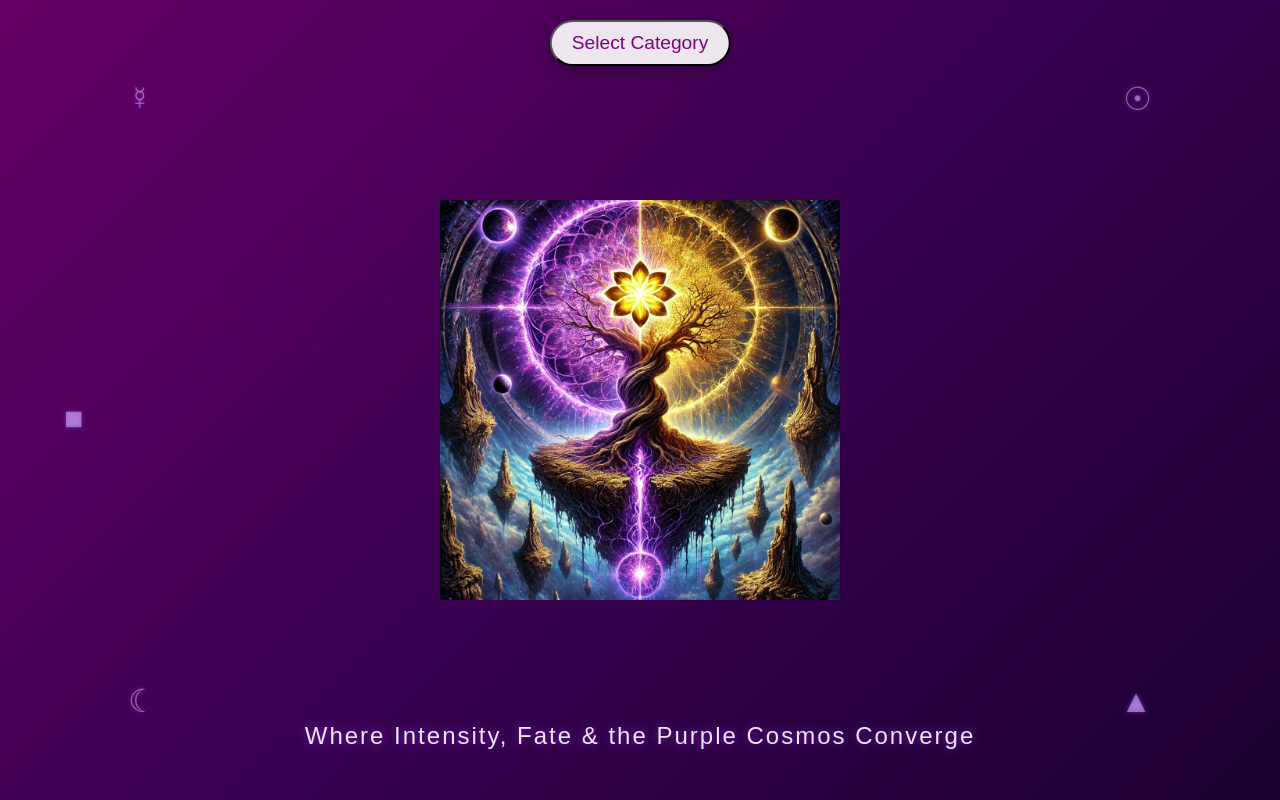
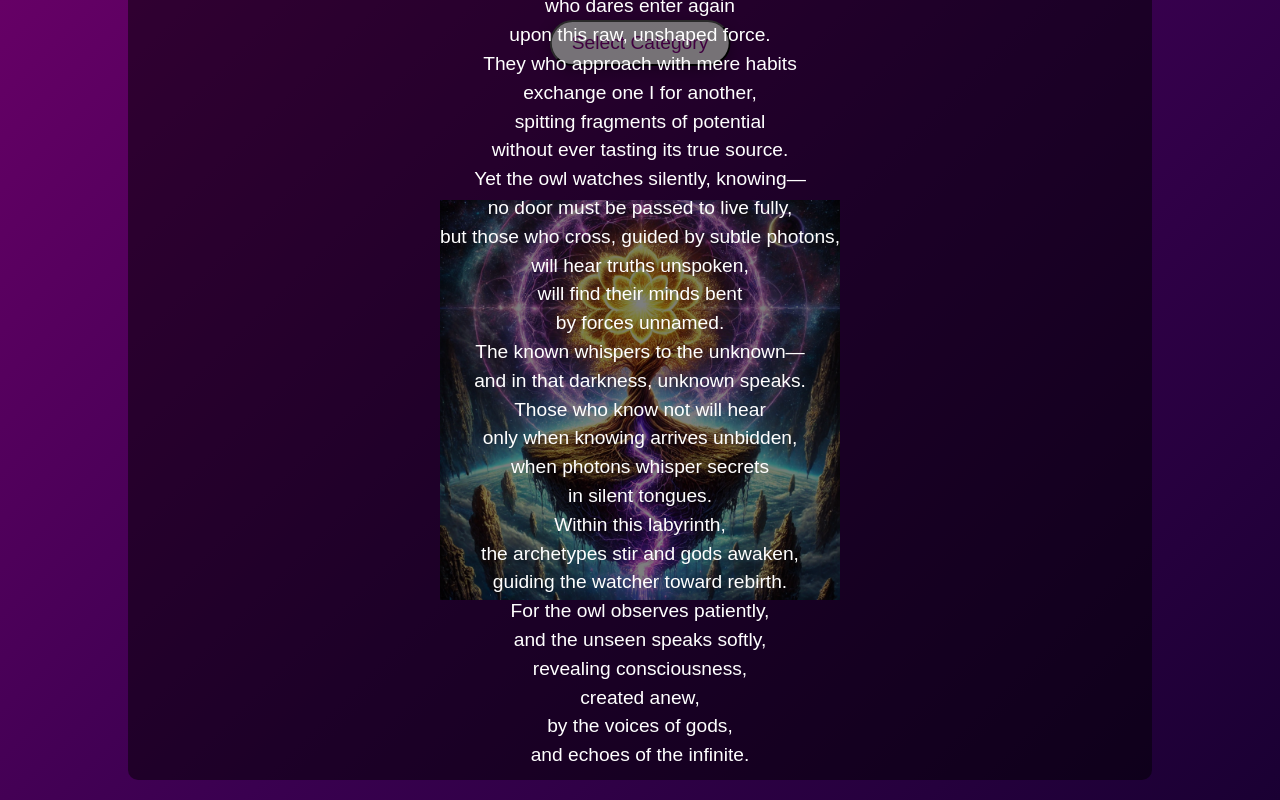
Before and after one commit to FAeN399/FAeN399.github.io, a plain HTML site: page index.html in a window 1280 px wide. Drawn offline with Linux system fonts and the light colour scheme.

Commit message:
Update index.html

```diff
--- a/index.html
+++ b/index.html
@@ -6,21 +6,14 @@
   <title>Fashadow</title>
   <style>
     /* Global Reset */
-    * {
-      margin: 0;
-      padding: 0;
-      box-sizing: border-box;
-    }
-    html, body {
-      height: 100%;
-    }
+    * { margin: 0; padding: 0; box-sizing: border-box; }
+    html, body { height: 100%; }
     body {
       position: relative;
       display: flex;
       justify-content: center;
       align-items: center;
-      font-family: 'Arial', sans-serif;
-      /* Deep purple gradient background with animation */
+      font-family: Arial, sans-serif;
       background: linear-gradient(135deg, #1a0033, #3a0050, #660066);
       animation: backgroundShift 10s ease infinite;
       color: #fff;
@@ -31,8 +24,6 @@
       50%  { background: linear-gradient(135deg, #660066, #3a0050, #1a0033); }
       100% { background: linear-gradient(135deg, #1a0033, #3a0050, #660066); }
     }
-
-    /* Navigation Button */
     .select-btn {
       position: absolute;
       top: 20px;
@@ -40,11 +31,11 @@
       transform: translateX(-50%);
       font-size: 1.2rem;
       text-decoration: none;
-      background: rgba(255, 255, 255, 0.9);
-      color: #800080; /* dark purple */
+      background: rgba(255,255,255,0.9);
+      color: #800080;
       padding: 10px 20px;
       border-radius: 30px;
-      box-shadow: 0 4px 15px rgba(0, 0, 0, 0.3);
+      box-shadow: 0 4px 15px rgba(0,0,0,0.3);
       transition: background 0.3s, transform 0.3s;
       z-index: 4;
       cursor: pointer;
@@ -53,120 +44,34 @@
       background: #fff;
       transform: scale(1.05);
     }
-
-    /* Remove the original hexagon styling and add new styling for the centered image */
     .center-image {
-      width: 400px; /* adjust width as needed */
+      width: 400px;
       height: auto;
       z-index: 5;
     }
-
-    /* Tagline */
-    .tagline {
+    .rotating-quote {
       position: absolute;
-      bottom: 50px;
-      width: 100%;
+      bottom: 20px;
+      width: 80%;
       text-align: center;
-      font-size: 1.5rem;
-      letter-spacing: 2px;
-      color: rgba(255, 255, 255, 0.9);
-      text-shadow: 0 0 10px rgba(138, 43, 226, 0.8);
-      z-index: 6;
+      font-size: 1.2rem;
+      line-height: 1.5;
+      padding: 10px;
+      background: rgba(0,0,0,0.5);
+      border-radius: 10px;
+      z-index: 7;
+      white-space: pre-wrap;
     }
-
-    /* Overlays (Geometry, Fibonacci, Alchemical Symbols) */
-    .sacred-geometry {
-      position: absolute;
-      width: 800px;
-      height: 600px;
-      top: 0;
-      left: 0;
-      opacity: 0.05;
-      pointer-events: none;
-      z-index: 1;
-    }
-    .sacred-geometry circle {
-      fill: none;
-      stroke: rgba(255, 255, 255, 0.1);
-      stroke-width: 2;
-    }
-    .fibonacci {
-      position: absolute;
-      width: 300px;
-      height: 300px;
-      top: calc(50% - 150px);
-      left: calc(50% - 150px);
-      opacity: 0.4;
-      pointer-events: none;
-      z-index: 2;
-      transform: rotate(15deg);
-    }
-    .alchemical-symbols {
-      position: absolute;
-      width: 100%;
-      height: 100%;
-      top: 0;
-      left: 0;
-      pointer-events: none;
-      z-index: 3;
-    }
-    .alchemical-symbol {
-      position: absolute;
-      font-size: 2rem;
-      color: rgba(255, 255, 255, 0.4);
-      text-shadow: 0 0 5px rgba(138, 43, 226, 0.8);
-    }
-    .alchemical-symbol.symbol-mercury   { top: 10%; left: 10%; }
-    .alchemical-symbol.symbol-sun       { top: 10%; right: 10%; }
-    .alchemical-symbol.symbol-moon      { bottom: 10%; left: 10%; }
-    .alchemical-symbol.symbol-sulfur    { bottom: 10%; right: 10%; }
-    .alchemical-symbol.symbol-salt      { top: 50%; left: 5%; }
   </style>
 </head>
 <body>
 
-  <!-- Single Navigation Button -->
   <button class="select-btn" id="selectCategoryBtn">Select Category</button>
-
-  <!-- Sacred Geometry Overlay: Flower of Life -->
-  <svg class="sacred-geometry" viewBox="0 0 800 600" xmlns="http://www.w3.org/2000/svg">
-    <circle cx="400" cy="300" r="100" />
-    <circle cx="400" cy="200" r="100" />
-    <circle cx="500" cy="250" r="100" />
-    <circle cx="500" cy="350" r="100" />
-    <circle cx="400" cy="400" r="100" />
-    <circle cx="300" cy="350" r="100" />
-    <circle cx="300" cy="250" r="100" />
-  </svg>
-
-  <!-- Fibonacci Spiral Overlay -->
-  <svg class="fibonacci" viewBox="-100 -100 200 200" xmlns="http://www.w3.org/2000/svg">
-    <path d="
-      M -20,0
-      A 20,20 0 0,1 0,-20
-      A 20,20 0 0,1 20,0
-      A 40,40 0 0,0 20,40
-      A 60,60 0 0,0 -40,40
-      A 100,100 0 0,1 -40,-60
-    " stroke="rgba(255,255,255,0.3)" fill="none" stroke-width="2"/>
-  </svg>
-
-  <!-- Alchemical Symbols Overlay -->
-  <div class="alchemical-symbols">
-    <span class="alchemical-symbol symbol-mercury">☿</span>
-    <span class="alchemical-symbol symbol-sun">☉</span>
-    <span class="alchemical-symbol symbol-moon">☾</span>
-    <span class="alchemical-symbol symbol-sulfur">▲</span>
-    <span class="alchemical-symbol symbol-salt">■</span>
-  </div>
-
-  <!-- Centered Image (replacing the pulsing hexagon) -->
-  <img src="Demitree.webp" alt="Fashadow" class="center-image">
-
-  <!-- Tagline -->
-  <div class="tagline">Where Intensity, Fate & the Purple Cosmos Converge</div>
+  <img src="765df34e-f682-467a-a7a3-89592306d494.webp" alt="Fashadow" class="center-image">
+  <div id="rotatingQuote" class="rotating-quote"></div>
 
   <script>
+    // Navigation Button Logic
     document.getElementById('selectCategoryBtn').addEventListener('click', function() {
       const category = prompt("Which category do you want?\nEnter: persona, archetype, or traits").toLowerCase().trim();
       if (category === "persona") {
@@ -179,6 +84,19 @@
         alert("Invalid category. Please enter persona, archetype, or traits.");
       }
     });
+
+    // Fetch quotes from quotes.json and display a random quote
+    fetch('quotes.json')
+      .then(response => response.json())
+      .then(data => {
+        // Assuming your JSON file has an array of quote objects
+        // If your file is structured as { "quotes": [ ... ] } then use data.quotes
+        const quotesArray = data.quotes || data;
+        const randomIndex = Math.floor(Math.random() * quotesArray.length);
+        const randomQuote = quotesArray[randomIndex];
+        document.getElementById("rotatingQuote").innerText = randomQuote.text;
+      })
+      .catch(error => console.error('Error fetching quotes:', error));
   </script>
 </body>
 </html>
```
